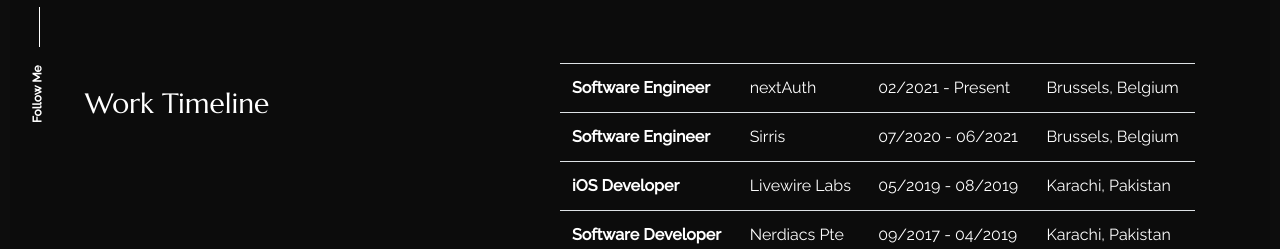
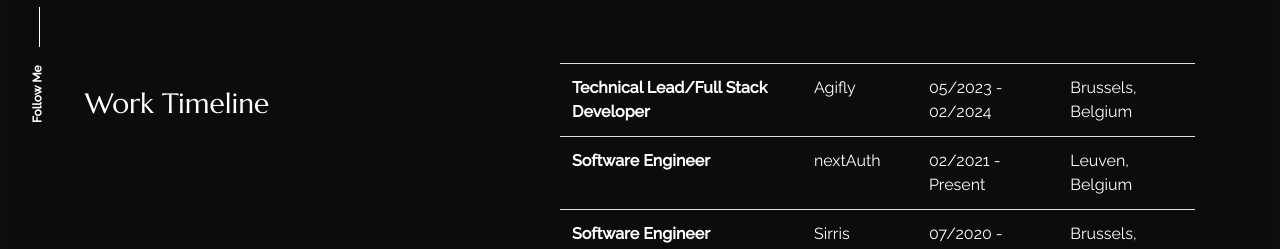
Before and after one commit to alidhanani/AliDhanani, a React (Create React App) app: page /about in a window 1280 px wide. Shown: the part 403-652 px from the top of the page. Built offline with nearby package versions, Linux system fonts and the light colour scheme.

Commit message:
Experience update

```diff
--- a/src/content_option.js
+++ b/src/content_option.js
@@ -20,10 +20,16 @@
     aboutme: "A knowledgeable young person who is able to provide Application Frontend and Backend Development Support as part of a Software Developing Service. I am flexible, resourceful, and willing to take full ownership of user problems until they are fully resolved.",
 };
 const worktimeline = [{
+        jobtitle: "Technical Lead/Full Stack Developer",
+        where: "Agifly",
+        date: "05/2023 - 02/2024",
+        place: "Brussels, Belgium",
+    },
+    {
         jobtitle: "Software Engineer",
         where: "nextAuth",
         date: "02/2021 - Present",
-        place: "Brussels, Belgium",
+        place: "Leuven, Belgium",
     },
     {
         jobtitle: "Software Engineer",
```
